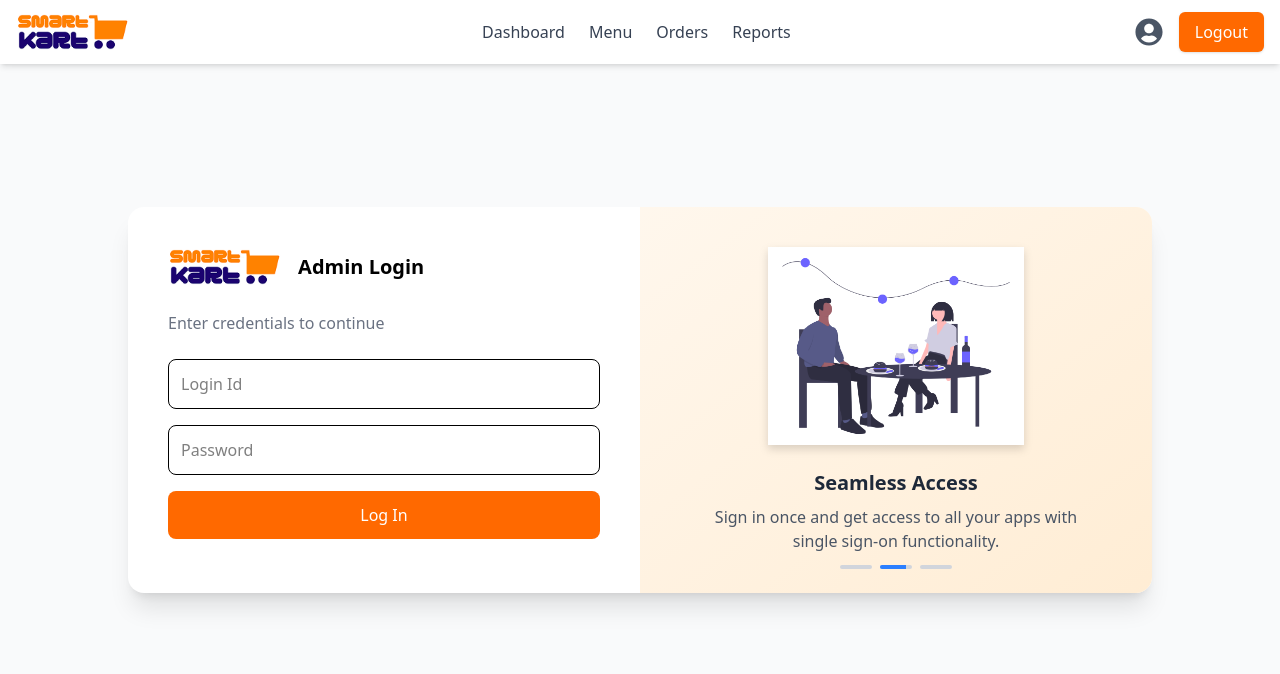
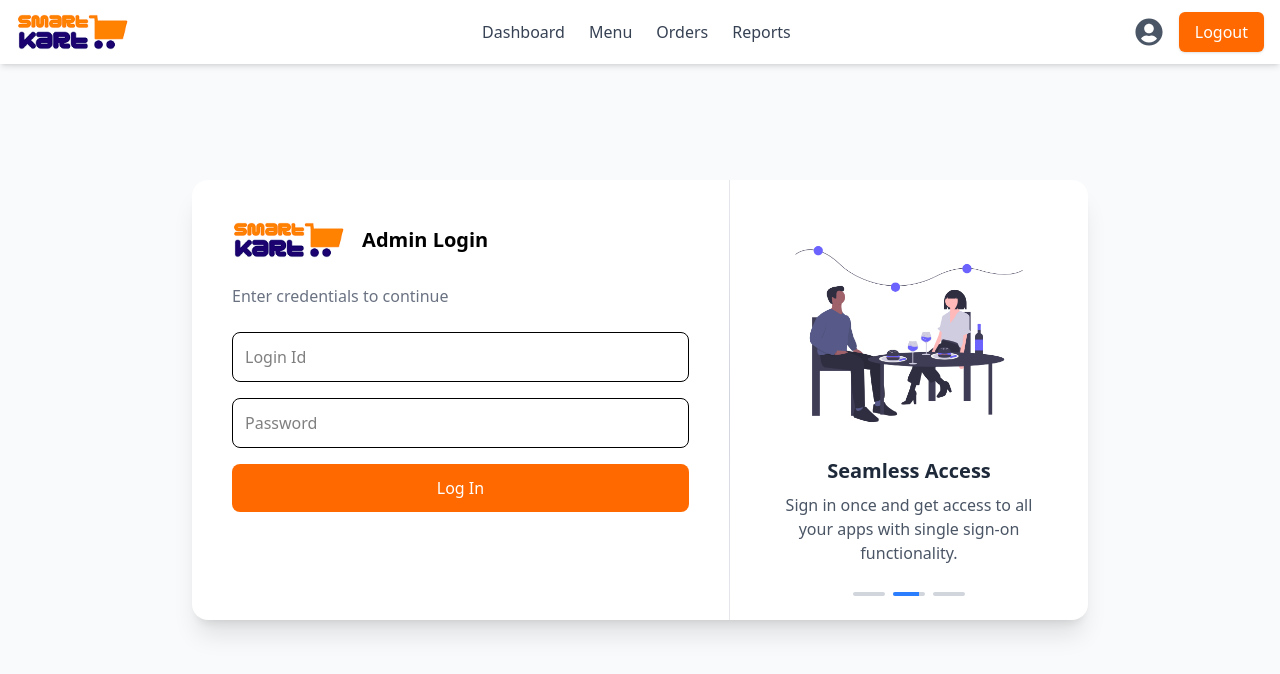
Before and after one commit to rahulkumar80026/testing, a React app in the folder Frontend/: page / in a window 1280 px wide. Shown: the top 674 px of the page. Built offline with nearby package versions, Linux system fonts and the light colour scheme; the HTML template or start-up script is replaced by a standard one.

Commit message:
Refactor AdminLogin component layout for improved responsiveness and visual structure

```diff
--- a/Frontend/src/components/AdminLogin.jsx
+++ b/Frontend/src/components/AdminLogin.jsx
@@ -90,9 +90,9 @@ export default function AdminLoginPage() {
         </div>
       )}
 
-      <div className="w-full max-w-5xl bg-white shadow-xl rounded-2xl flex flex-col md:flex-row overflow-hidden">
-        {/* Left side - Form */}
-        <div className="w-full md:w-1/2 p-10">
+      <div className="w-full max-w-4xl bg-white shadow-xl rounded-2xl flex flex-col md:flex-row overflow-hidden h-110">
+        {/* Left side - Form (60%) */}
+        <div className="w-full md:w-3/5 p-10">
           <div className="flex items-center mb-6">
             <img src={logo} alt="Logo" className="h-10 mr-2" />
             <h1 className="text-xl font-bold">Admin Login</h1>
@@ -108,7 +108,6 @@ export default function AdminLoginPage() {
               value={username}
               onChange={(e) => setUsername(e.target.value)}
               required
-
             />
             <input
               type="password"
@@ -132,8 +131,11 @@ export default function AdminLoginPage() {
           </form>
         </div>
 
-        {/* Right side - Slider */}
-        <div className="hidden md:flex w-1/2 bg-gradient-to-br from-orange-50 to-orange-100 items-center justify-center p-10 relative">
+        {/* Middle Divider */}
+        <div className="hidden md:block w-px bg-gradient-to-b from-gray-200 via-gray-300 to-gray-200 shadow-md"></div>
+
+        {/* Right side - Slider (40%) */}
+        <div className="hidden md:flex w-2/5 bg items-center justify-center p-10 relative">
           <AnimatePresence mode="wait">
             <motion.div
               key={index}
@@ -146,7 +148,7 @@ export default function AdminLoginPage() {
               <img
                 src={slides[index].img}
                 alt={slides[index].title}
-                className="w-64 mx-auto mb-6 drop-shadow-lg"
+                className="w-64 mx-auto mb-6"
               />
               <h2 className="text-xl font-bold text-gray-800">
                 {slides[index].title}
```
